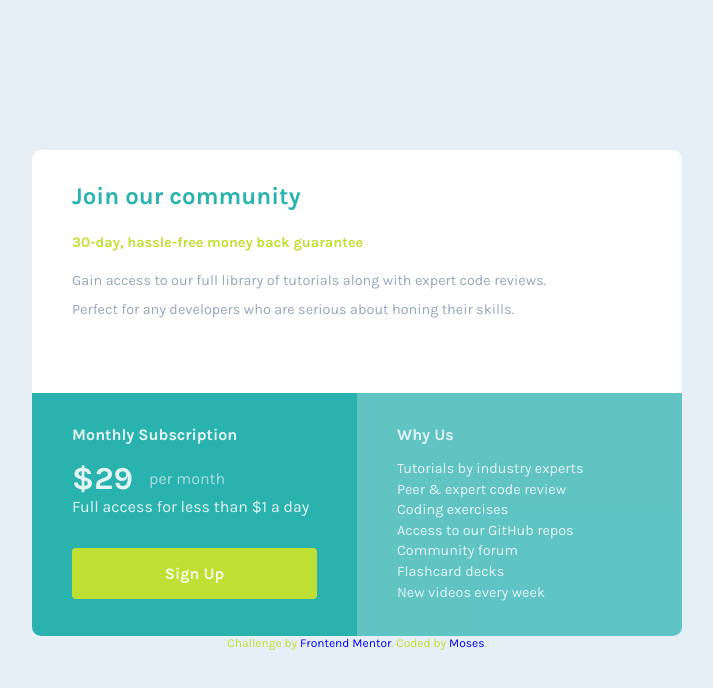
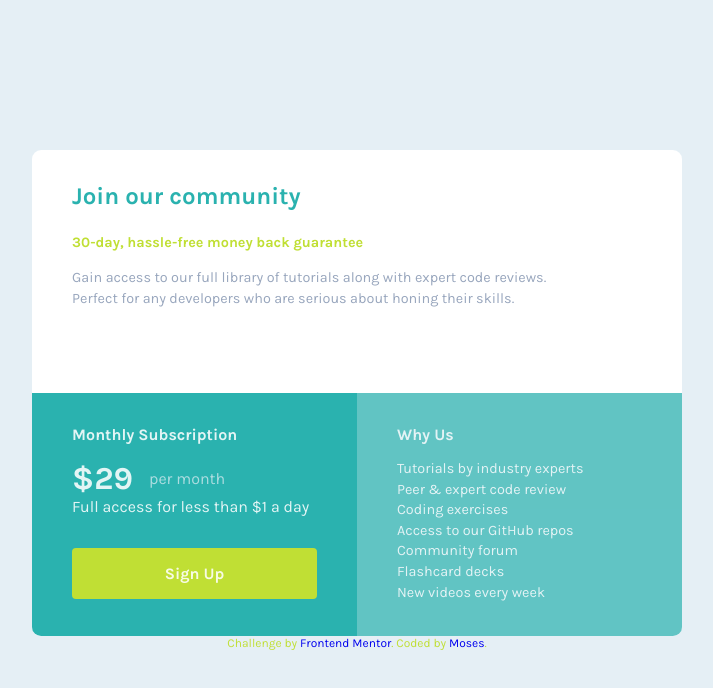
Before and after one commit to mbtenkorang/single-price-grid-component, a React (Vite) app: page / in a window 1280 px wide. Shown: the top 688 px of the page, without its empty margins (283-996 px from the left). Built offline with nearby package versions, Linux system fonts and the light colour scheme.

Commit message:
Reduced line-height for <p>

```diff
--- a/src/components/Join.jsx
+++ b/src/components/Join.jsx
@@ -21,7 +21,7 @@ const styles = css`
 
   p + p {
     color: var(--grayishblue);
-    line-height: 2;
+    line-height: 1.5;
   }
 
   @media screen and (min-width: 798px) {
```
